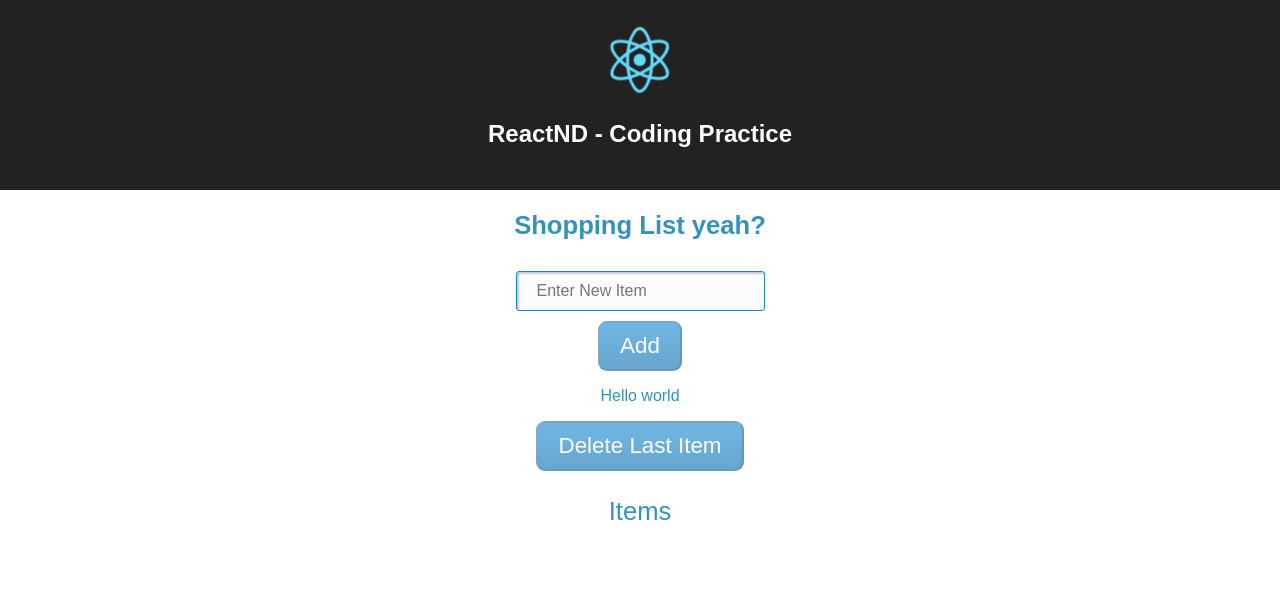
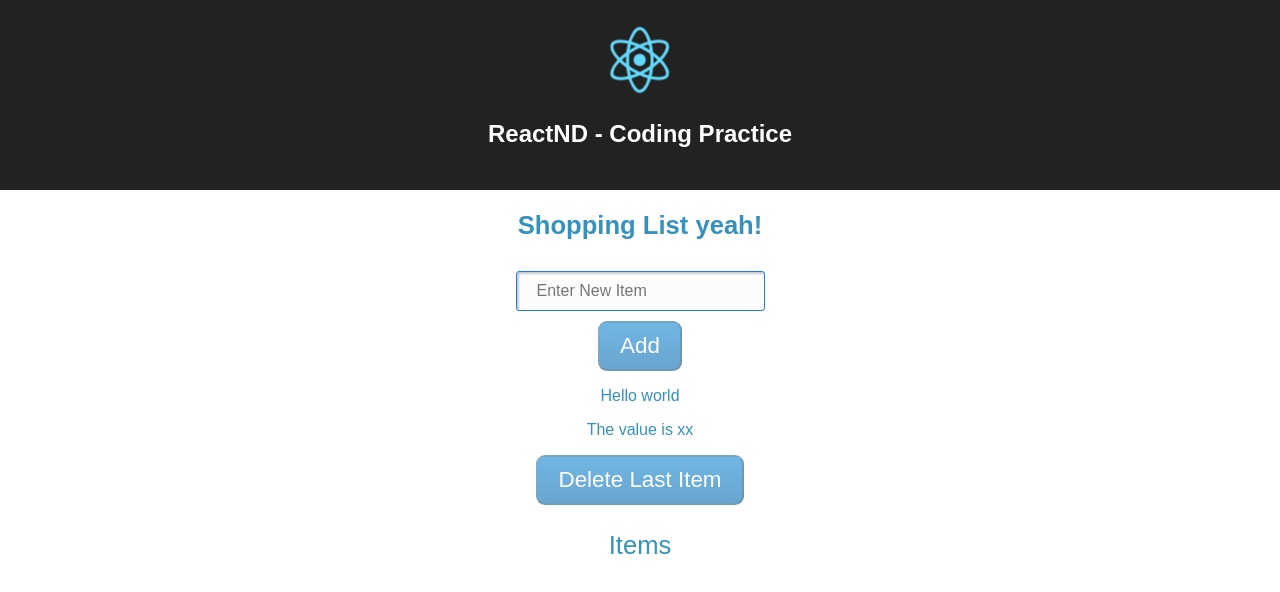
Before and after one commit to tomstockwood/Exercise-2-Controlled-Components, a React (Create React App) app: page / in a window 1280 px wide. Shown: the top 592 px of the page. Built offline with nearby package versions, Linux system fonts and the light colour scheme.

Commit message:
Fixed the AddButton component

```diff
--- a/src/AddButton.js
+++ b/src/AddButton.js
@@ -2,17 +2,23 @@ import React, { Component} from 'react'
 
 class AddButton extends React.Component{
 
-    inputIsEmpty = this.props.inputIsEmpty2
+    A = this.props.testFunction();
 
-    testFunction = () => {
-          return true
+    inputIsEmpty = () => {
+        return this.props.value === '';
+        //return true;
+      };
+
+    B = () => {
+        return true;
       };
 
     render() {
         return (
             <div>
-            <button disabled={this.testFunction()}>Add</button>
+            <button disabled={this.inputIsEmpty()}>Add</button>
             <p> Hello world </p>
+            <p> The value is {this.props.value} xx</p>
             </div>
         )
     }
--- a/src/App.js
+++ b/src/App.js
@@ -25,14 +25,12 @@ class App extends React.Component {
     this.setState(prevState => ({ items: this.state.items.slice(0, -1) }));
   };
 
-  inputIsEmpty2 = () => {
+  inputIsEmpty = () => {
     return this.state.value === '';
   };
 
   testFunction = () => {
-    if (true) {
-      return false;
-    }
+    return true;
   };
 
   noItemsFound = () => {
@@ -46,7 +44,7 @@ class App extends React.Component {
           <img src={logo} className="App-logo" alt="logo" />
           <h1 className="App-title">ReactND - Coding Practice</h1>
         </header>
-        <h2>Shopping List yeah?</h2>
+        <h2>Shopping List yeah!</h2>
         <form onSubmit={this.addItem}>
           <input
             type="text"
@@ -56,7 +54,7 @@ class App extends React.Component {
           />
           {/*<button disabled={this.inputIsEmpty()}>Add</button>/*}
           {/*<AddButton/>*/}
-          <AddButton inputIsEmpty2 = {this.testFunction} />
+          <AddButton testFunction = {this.testFunction} value = {this.state.value}/>
         </form>
 
         <button onClick={this.deleteLastItem} disabled={this.noItemsFound()}>
```
